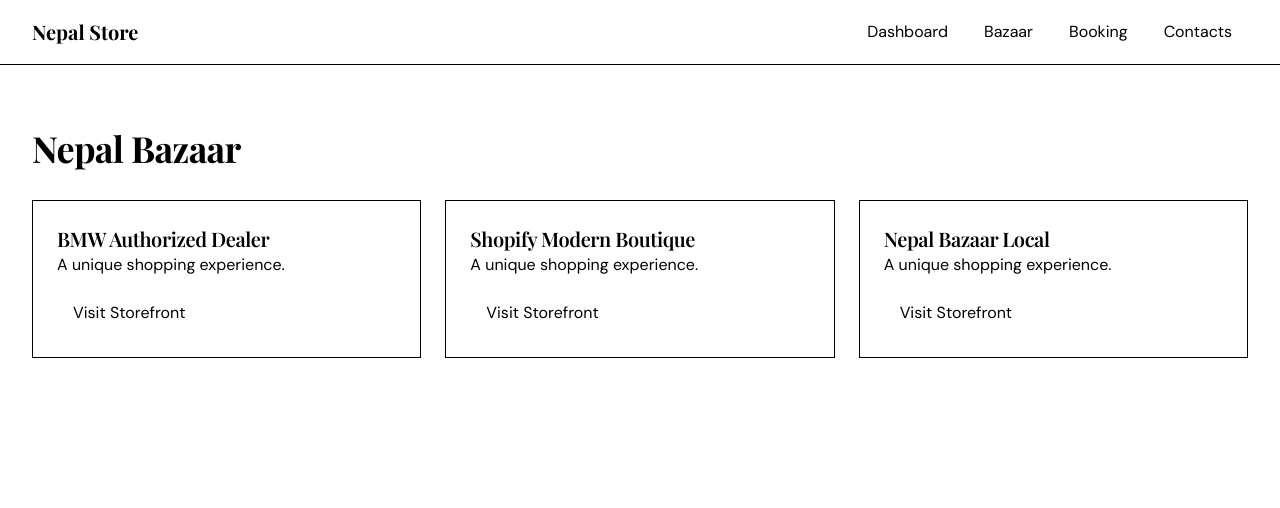
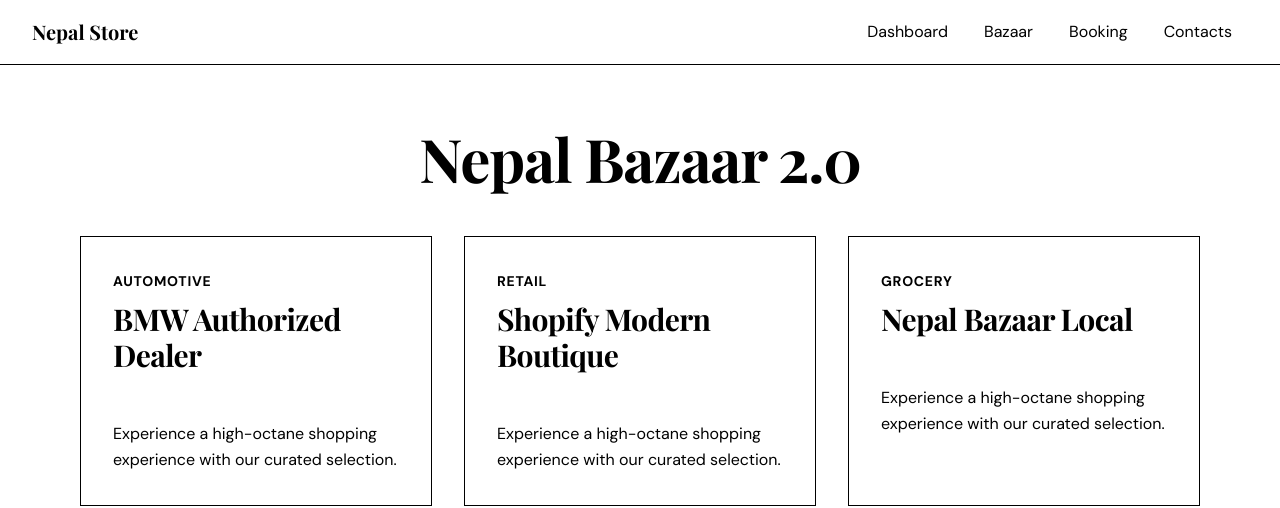
Before and after one commit to navyapdh11/crm-portal, a Next.js app: page /bazaar in a window 1280 px wide. Shown: the top 508 px of the page. Built offline with nearby package versions, Linux system fonts and the light colour scheme.

Commit message:
feat: implement tactile maximalism and bento grid 2.0 for bazaar homepage

```diff
--- a/app/bazaar/page.tsx
+++ b/app/bazaar/page.tsx
@@ -3,31 +3,34 @@
 import { useTheme } from '../../src/components/themes/ThemeProvider';
 
 const vendors = [
-  { id: 'bmw-dealership', name: 'BMW Authorized Dealer', theme: 'bmw' },
-  { id: 'shopify-boutique', name: 'Shopify Modern Boutique', theme: 'shopify' },
-  { id: 'nepal-bazaar', name: 'Nepal Bazaar Local', theme: 'nepal' },
+  { id: 'bmw-dealership', name: 'BMW Authorized Dealer', theme: 'bmw', category: 'Automotive', color: 'bg-primary' },
+  { id: 'shopify-boutique', name: 'Shopify Modern Boutique', theme: 'shopify', category: 'Retail', color: 'bg-primary' },
+  { id: 'nepal-bazaar', name: 'Nepal Bazaar Local', theme: 'nepal', category: 'Grocery', color: 'bg-primary' },
 ];
 
 export default function BazaarHub() {
   const { setTheme } = useTheme();
 
   return (
-    <div className="py-12">
-      <h1 className="text-4xl font-display font-bold text-ink mb-8">Nepal Bazaar</h1>
-      <div className="grid grid-cols-1 md:grid-cols-3 gap-6">
+    <div className="py-12 bg-canvas min-h-screen">
+      <h1 className="text-6xl font-display font-bold text-ink mb-12 text-center animate-fade-in-up">Nepal Bazaar 2.0</h1>
+
+      {/* Bento Grid 2.0 */}
+      <div className="grid grid-cols-1 md:grid-cols-3 gap-8 px-4 max-w-6xl mx-auto">
         {vendors.map((vendor) => (
-          <div key={vendor.id} className="border border-hairline p-6 hover:border-primary transition-colors">
-            <h2 className="text-xl font-display font-semibold text-ink">{vendor.name}</h2>
-            <p className="text-body mb-4">A unique shopping experience.</p>
-            <button
-              onClick={() => {
-                setTheme(vendor.theme as any);
-                window.location.href = `/bazaar/${vendor.id}`;
-              }}
-              className="bg-primary text-on-primary px-4 py-2 rounded-theme"
-            >
-              Visit Storefront
-            </button>
+          <div
+            key={vendor.id}
+            className="group relative bg-surface-card p-8 border border-hairline rounded-theme shadow-squishy hover:shadow-squishy-active transition-all cursor-pointer overflow-hidden"
+            onClick={() => {
+              setTheme(vendor.theme as any);
+              window.location.href = `/bazaar/${vendor.id}`;
+            }}
+          >
+            <div className={`absolute top-0 right-0 w-24 h-24 ${vendor.color} opacity-10 rounded-bl-full`} />
+            <span className="text-sm font-bold uppercase tracking-wider text-muted">{vendor.category}</span>
+            <h2 className="text-3xl font-display font-bold text-ink mt-2 mb-4">{vendor.name}</h2>
+            <div className="w-16 h-2 bg-primary rounded-theme mb-6" />
+            <p className="text-body leading-relaxed">Experience a high-octane shopping experience with our curated selection.</p>
           </div>
         ))}
       </div>
```
